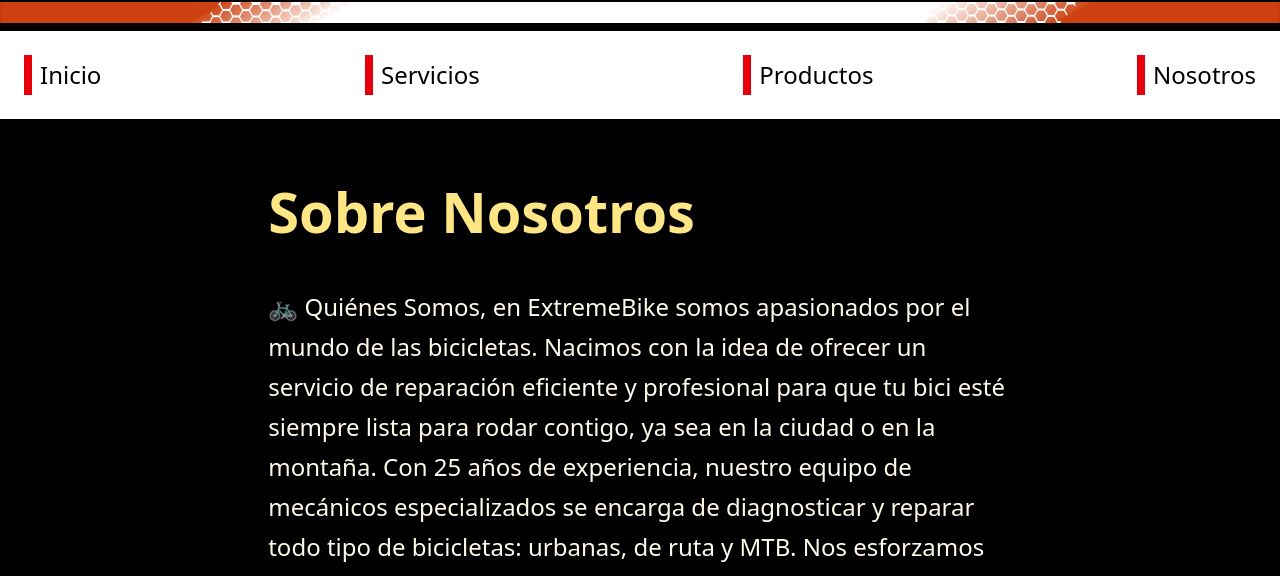
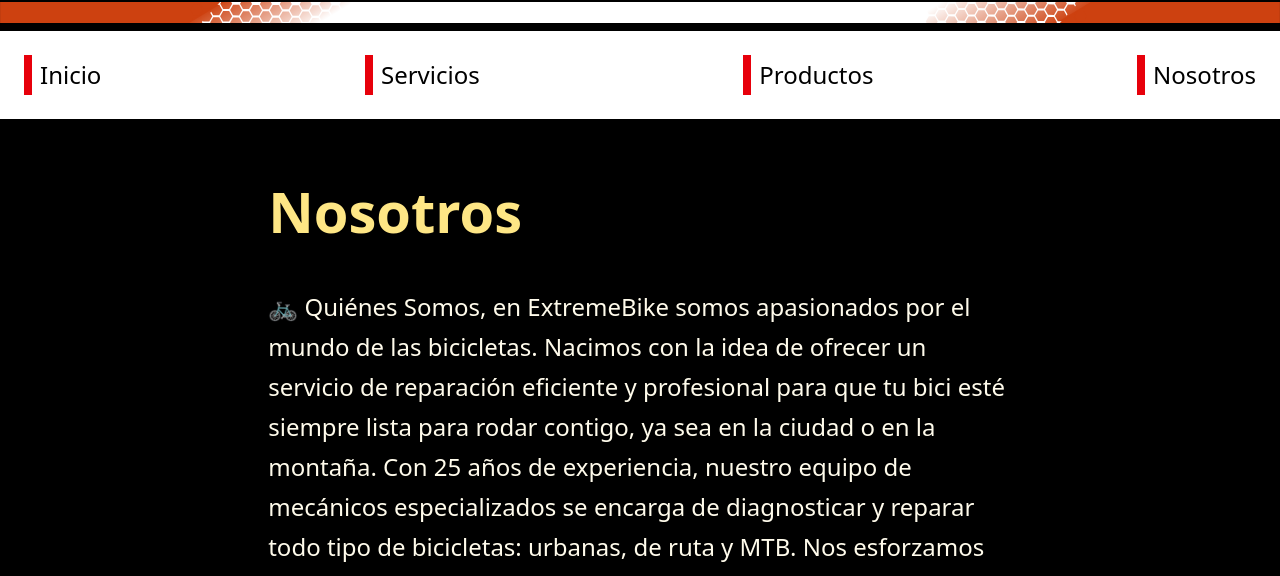
Before and after one commit to MattDevp/extremebike, an Astro site: page /about in a window 1280 px wide. Shown: the part 212-788 px from the top of the page. Built offline with nearby package versions, Linux system fonts and the light colour scheme; Astro itself is replaced by a stand-in of ours.

Commit message:
change about title

```diff
--- a/src/pages/about.astro
+++ b/src/pages/about.astro
@@ -9,7 +9,7 @@
   <div class="container mt-10">
     <div class="flex justify-center align-middle p-6">
       <article class="prose lg:prose-xl text-amber-50">
-        <h1 class="text-amber-200">Sobre Nosotros</h1>
+        <h1 class="text-amber-200">Nosotros</h1>
         <p class="prose lg:prose-2xl text-amber-50">
           🚲 Quiénes Somos, en ExtremeBike somos apasionados por el mundo de las
           bicicletas. Nacimos con la idea de ofrecer un servicio de reparación
```
